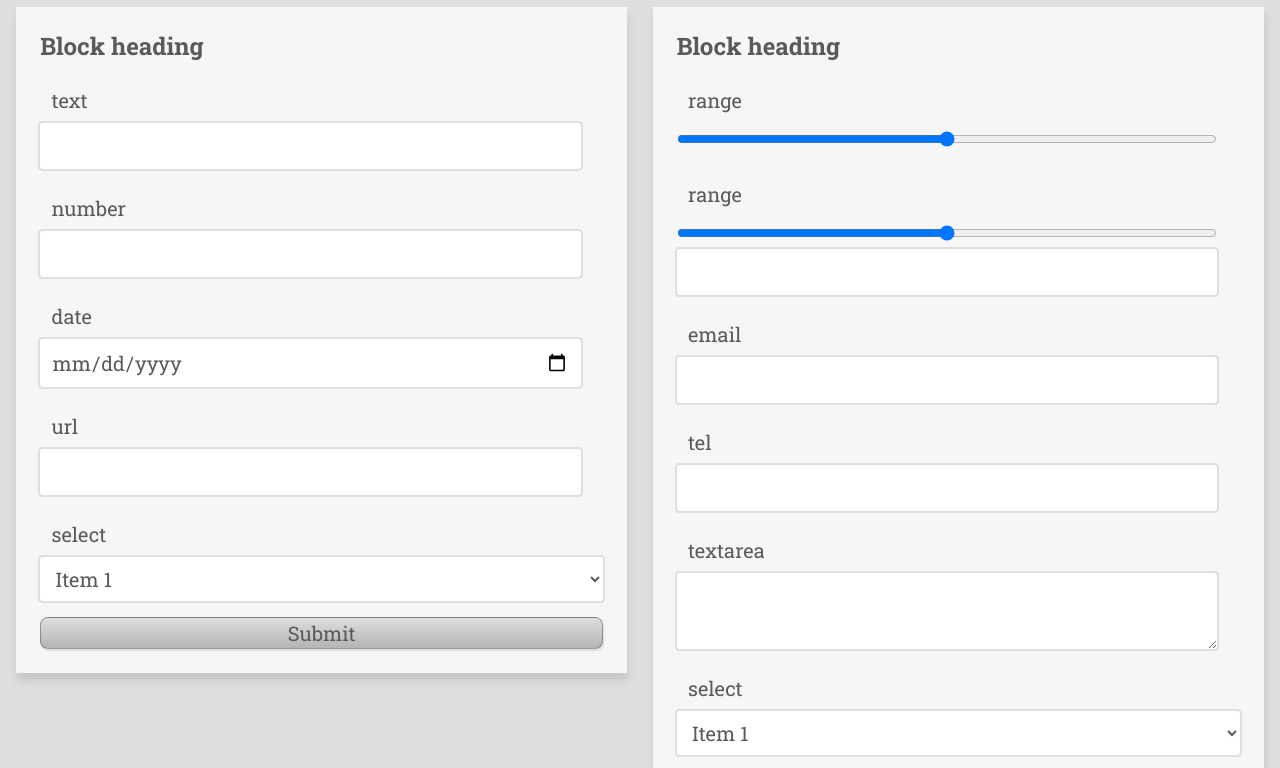
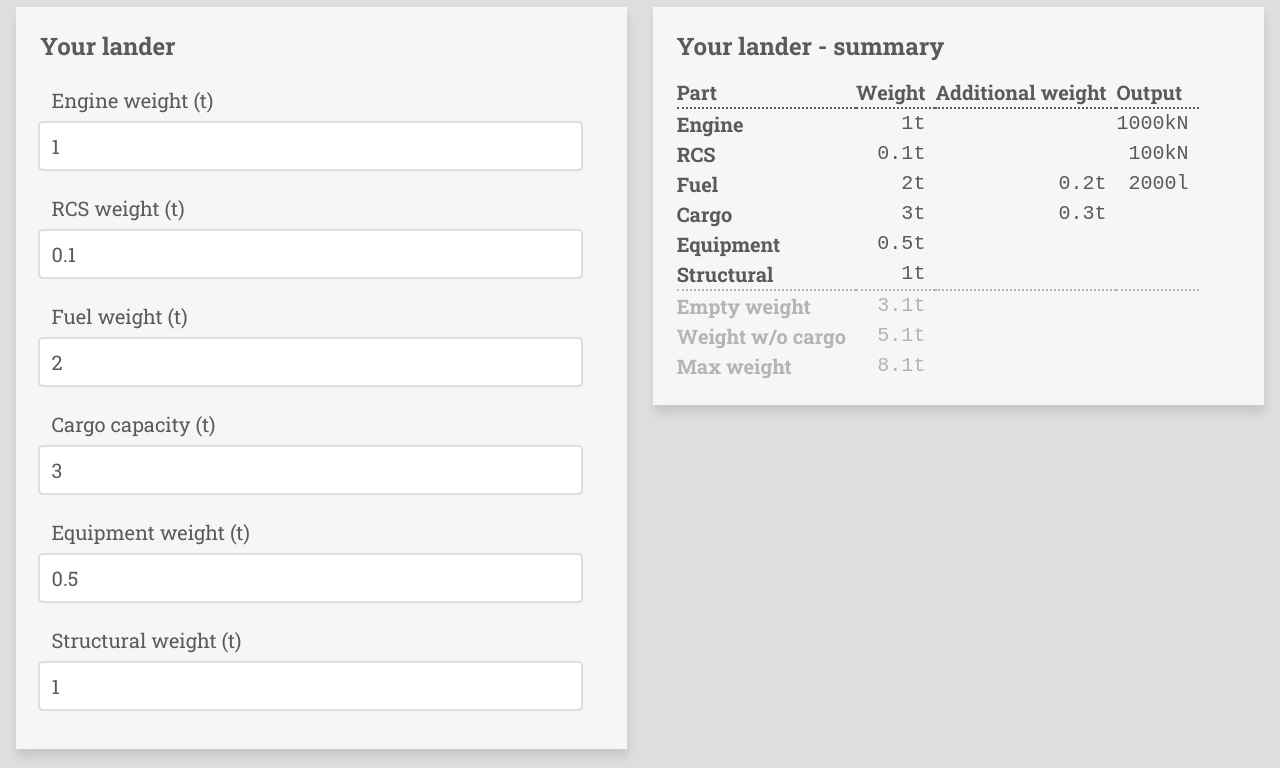
Before and after one commit to fboes/webapp-boilerplate, a plain HTML site: page index.html in a window 1280 px wide. Shown: the part 73-841 px from the top of the page. Drawn offline with nearby package versions, Linux system fonts and the light colour scheme.

Commit message:
Adding styles for tables

```diff
--- a/index.html
+++ b/index.html
@@ -3,7 +3,7 @@
 <!--html prefix="og: http://ogp.me/ns#" manifest="manifests/manifest.appcache" lang="en"-->
 <head>
 	<meta charset="UTF-8" />
-	<title>Flashy title</title>
+	<title>Lander Configurator</title>
 	<link href="//fonts.googleapis.com/css?family=Roboto:400,700|Roboto+Slab:400,700" rel="stylesheet" />
 	<link href="//netdna.bootstrapcdn.com/font-awesome/3.1.1/css/font-awesome.css" rel="stylesheet">
 	<link rel="stylesheet" href="css/styles.css" />
@@ -13,12 +13,12 @@
 	<link rel="icon" sizes="48x48" href="favicon.ico" />
 	<link rel="apple-touch-icon" href="apple-touch-icon.png" />
 	<link rel="shortcut icon" href="favicon.ico" />
-	<meta name="description" content="Flashy description" />
-	<meta property="og:title" content="Flashy title" />
-	<meta property="og:description" content="Flashy description" />
+	<meta name="description" content="Configure your lunar lander" />
+	<meta property="og:title" content="Lander Configurator" />
+	<meta property="og:description" content="Configure your lunar lander" />
 	<meta property="og:type" content="website" />
-	<meta property="og:url" content="http://flashy-url.org/" />
-	<meta property="og:image" content="http://flashy-url.org/apple-touch-icon.png" />
+	<meta property="og:url" content="http://3960.org/lander/" />
+	<meta property="og:image" content="http://3960.org/lander/apple-touch-icon.png" />
 </head>
 <body>
 	<div id="container">
@@ -26,167 +26,105 @@
 			<div class="inner">
 				<header role="banner">
 					<a href="#"><img src="apple-touch-icon.png" alt="Home" class="header-icon" /></a>
-					<h1>Flashy title</h1>
+					<h1>Lander Configurator</h1>
 				</header>
-				<nav role="navigation">
+				<!--nav role="navigation">
 					<ul class="nav">
 						<li><a href="#"><i class="icon-ellipsis-vertical"></i> <span class="icon-hide">Menu</span></a></li>
 						<li><a href="#"><i class="icon-search"></i> <span class="icon-hide">Search</span></a></li>
 					</ul>
-				</nav>
+				</nav-->
 			</div>
 		</div>
 		<div id="main">
 			<main role="main">
 				<div class="block-container">
 					<section>
-						<h3>Block heading</h3>
-						<form action="." method="get">
+						<h3>Your lander</h3>
+						<form action="." method="get" id="mainForm">
 							<span class="form-field">
-								<label for="text">text</label><input id="text" name="text" type="text" required="required" />
-							</span>
-							<span class="form-field">
-								<label for="number">number</label><input id="number" name="number" type="number" min="0" max="10" step="0.1" />
-							</span>
-							<span class="form-field">
-								<label for="date">date</label><input id="date" name="date"  type="date" />
-							</span>
-							<span class="form-field">
-								<label for="url">url</label><input id="url" name="url"  type="url" />
-							</span>
-							<span class="form-field">
-								<label for="select">select</label><select id="select" name="select">
-									<option>Item 1</option>
-									<option>Item 1</option>
-									<option>Item 1</option>
-								</select>
-							</span>
-							<button type="submit">Submit</button>
-						</form>
+								<label for="engineWeight">Engine weight (t)</label><input id="engineWeight" name="engineWeight" type="number" min="0" max="200" step="0.1" value="1" required="required" />
+							</span>							<span class="form-field">
+								<label for="rcsWeight">RCS weight (t)</label><input id="rcsWeight" name="rcsWeight" type="number" min="0" max="200" step="0.1" value="0.1" required="required" />
+							</span>							<span class="form-field">
+								<label for="fuelWeight">Fuel weight (t)</label><input id="fuelWeight" name="fuelWeight" type="number" min="0" max="200" step="0.1" value="2" required="required" />
+							</span>							<span class="form-field">
+								<label for="cargoCapacity">Cargo capacity (t)</label><input id="cargoCapacity" name="cargoCapacity" type="number" min="0" max="200" step="0.1" value="3" required="required" />
+							</span>							<span class="form-field">
+								<label for="equipmentWeight">Equipment weight (t)</label><input id="equipmentWeight" name="equipmentWeight" type="number" min="0" max="200" step="0.1" value="0.5" required="required" />
+							</span>							<span class="form-field">
+								<label for="structuralWeight">Structural weight (t)</label><input id="structuralWeight" name="structuralWeight" type="number" min="0" max="200" step="0.1" value="1" required="required" />
+							</span>						</form>
 					</section>
 					<section>
-						<h3>Block heading</h3>
-						<form action="." method="get">
-							<span class="form-field">
-								<label for="range">range</label><input id="range" name="range" type="range" min="0" max="10" step="0.1" /><output name="range-output" for="range"></output>
-							</span>
-							<span class="form-field">
-								<label for="range2">range</label><input id="range2" name="range2" type="range" min="0" max="10" step="0.1" /><input type0"number" name="range2-output" for="range2" min="0" max="10" step="0.1" />
-							</span>
-							<span class="form-field">
-								<label for="email">email</label><input id="email" name="email" type="email" />
-							</span>
-							<span class="form-field">
-								<label for="tel">tel</label><input id="tel" name="tel" type="tel" />
-							</span>
-							<span class="form-field">
-								<label for="textarea">textarea</label><textarea id="textarea" name="textarea"></textarea>
-							</span>
-							<span class="form-field">
-								<label for="select">select</label><select id="select" name="select">
-									<option>Item 1</option>
-									<option>Item 1</option>
-									<option>Item 1</option>
-								</select>
-							</span>
-							<span class="form-field">
-								<label>Checkboxes</label>
-								<ul id="f" class="checkbox checkbox-checkbox">
-									<li><label><input value="1" name="f[]" type="checkbox" class="checkbox checkbox-checkbox" /> <span>1</span></label></li>
-									<li><label><input value="2" name="f[]" type="checkbox" class="checkbox checkbox-checkbox" /> <span>2</span></label></li>
-									<li><label><input value="3" name="f[]" type="checkbox" class="checkbox checkbox-checkbox" /> <span>3</span></label></li>
-								</ul>
-							</span>
-							<span class="form-field">
-								<label>Radiobuttons</label>
-								<ul id="g" class="checkbox checkbox-radio">
-									<li><label><input value="1" name="g" type="radio" class="checkbox checkbox-radio" /> <span>1</span></label></li>
-									<li><label><input value="2" name="g" type="radio" class="checkbox checkbox-radio" /> <span>2</span></label></li>
-									<li><label><input value="3" name="g" type="radio" class="checkbox checkbox-radio" /> <span>3</span></label></li>
-								</ul>
-							</span>
-							<button type="submit" class="active">Submit</button>
-						</form>
+						<h3>Your lander - summary</h3>
+						<table>
+							<thead>
+								<tr>
+									<th>Part</th><th>Weight</th><th>Additional weight</th><th>Output</th>
+								</tr>
+							</thead>
+							<tfoot>
+								<tr>
+									<th>Empty weight</th>
+									<td class="number"><span id="output-totalEmpty">0</span>t</td>
+								</tr>
+								<tr>
+									<th>Weight w/o cargo</th>
+									<td class="number"><span id="output-totalFuel">0</span>t</td>
+								</tr>
+								<tr>
+									<th>Max weight</th>
+									<td class="number"><span id="output-totalFuelCargo">0</span>t</td>
+								</tr>
+							</tfoot>
+							<tbody>
+								<tr>
+									<th>Engine</th>
+									<td class="number"><span id="output-engineWeight">0</span>t</td>
+									<td></td>
+									<td class="number"><span id="output-engineThrust">0</span>kN</td>
+								</tr>
+								<tr>
+									<th>RCS</th>
+									<td class="number"><span id="output-rcsWeight">0</span>t</td>
+									<td></td>
+									<td class="number"><span id="output-rcsThrust">0</span>kN</td>
+								</tr>
+								<tr>
+									<th>Fuel</th>
+									<td class="number"><span id="output-fuelWeight">0</span>t</td>
+									<td class="number"><span id="output-fuelWeightAdditional">0</span>t</td>
+									<td class="number"><span id="output-fuelCapacity">0</span>l</td>
+								</tr>
+								<tr>
+									<th>Cargo</th>
+									<td class="number"><span id="output-cargoCapacity">0</span>t</td>
+									<td class="number"><span id="output-cargoCapacityAdditional">0</span>t</td>
+								</tr>
+								<tr>
+									<th>Equipment</th>
+									<td class="number"><span id="output-equipmentWeight">0</span>t</td>
+									<td></td>
+									<td></td>
+								</tr>
+								<tr>
+									<th>Structural</th>
+									<td class="number"><span id="output-structuralWeight">0</span>t</td>
+									<td></td>
+									<td><span id="output-structuralTolerance">Sturdy</span></td>
+								</tr>
+							</tbody>
+						</table>
 					</section>
 				</div>
-
-				<div class="block-container-4">
-					<section>
-						<h3>Block 4col</h3>
-						<ul>
-							<li>List item 1</li>
-							<li><a href="#">List item 2</a></li>
-							<li><del>List item 3</del></li>
-							<li>
-								<input class="no-styling" id="text" name="text" type="text" value="List item 4" />
-							</li>
-						</ul>
-					</section>
-					<section>
-						<h3>Block 4col</h3>
-						<ul>
-							<li>List item 1</li>
-							<li><a href="#">List item 2</a></li>
-							<li><del>List item 3</del></li>
-							<li>
-								<input class="no-styling" id="text" name="text" type="text" value="List item 4" />
-							</li>
-						</ul>
-					</section>
-					<section>
-						<h3>Block 4col</h3>
-						<ul>
-							<li>List item 1</li>
-							<li><a href="#">List item 2</a></li>
-							<li><del>List item 3</del></li>
-							<li><del>List item 4</del></li>
-							<li><del>List item 5</del></li>
-						</ul>
-					</section>
-					<section>
-						<h3>Block 4col</h3>
-						<ul>
-							<li>List item 1</li>
-							<li><a href="#">List item 2</a></li>
-							<li><del>List item 3</del></li>
-							<li><del>List item 4</del></li>
-							<li><del>List item 5</del></li>
-						</ul>
-					</section>
-				</div>
-
-				<div class="block-container-3">
-					<section>
-						<h3>Block 3col</h3>
-						<p>Just another test</p>
-						<footer>
-							Last change: Yesterday
-						</footer>
-					</section>
-					<section>
-						<h3>Block 3col</h3>
-						<p>Just another test</p>
-						<footer>
-							Last change: Today
-						</footer>
-					</section>
-					<section>
-						<h3>Block 3col</h3>
-						<p>Just another test</p>
-						<footer>
-							Last change: Last Tuesday
-						</footer>
-					</section>
-				</div>
-
-			</div>
 		</main>
 		<div id="aside">
 			<aside role="complementary"><!-- --></aside>
 		</div>
 		<div id="footer">
 			<div class="inner">
-				<footer>Build with <a href="https://github.com/fboes/webapp-boilerplate">Webapp-Boilerplate</a> &middot; &copy; Flashy company</footer>
+				<footer>Build with <a href="https://github.com/fboes/webapp-boilerplate">Webapp-Boilerplate</a> &middot; &copy; Frank Boës</footer>
 			</div>
 		</div>
 	</div>
--- a/js/behaviour.js
+++ b/js/behaviour.js
@@ -1,52 +1,89 @@
 (function ($) {
-	$.fn.examplePlugin = function (options) {
-		var behaviour = {
+	$.fn.activateTheMachine = function (options) {
+		var TheMachine = {
 			options : $.extend(
 				{
 				},
 				options
 			),
-
+			values : {
+					engineWeight : null,
+					engineThrust : null,
+					rcsWeight : null,
+					rcsThrust : null,
+					fuelWeight : null,
+					fuelWeightAdditional : null,
+					fuelCapacity : null,
+					cargoCapacity : null,
+					cargoCapacityAdditional : null,
+					equipmentWeight : null,
+					structuralWeight : null,
+					structuralTolerance : null,
+					totalEmpty : null,
+					totalFuel : null,
+					totalFuelCargo : null
+			},
 			elements : {
-				parent : null
+				parent : null,
+				mainForm : null
 			},
 
 			init : function (el) {
+				var that = this;
 				this.elements.parent = el;
-				// Your stuff here
-				console.log("Ready and waiting…");
+				this.elements.mainForm = el.find('#mainForm');
+				this.compute(this);
+
+				this.elements.mainForm
+					.on('change','input', function() {
+						that.compute(that);
+					})
+					.on('keyup','input', function() {
+						that.compute(that);
+					})
+				;
+			},
+			compute : function (that) {
+				that.getValues();
+
+				console.log('Computing...');
+
+				that.values.engineThrust = that.values.engineWeight * 1000;
+				that.values.rcsThrust = that.values.rcsWeight * 1000;
+				that.values.fuelCapacity = that.values.fuelWeight * 1000;
+				that.values.fuelWeightAdditional = that.values.fuelWeight / 10;
+				that.values.cargoCapacityAdditional = that.values.cargoCapacity / 10;
+				that.values.totalEmpty = that.values.engineWeight
+					+ that.values.rcsWeight
+					+ that.values.fuelWeightAdditional
+					+ that.values.cargoCapacityAdditional
+					+ that.values.equipmentWeight
+					+ that.values.structuralWeight
+				;
+				that.values.totalFuel = that.values.totalEmpty + that.values.fuelWeight;
+				that.values.totalFuelCargo = that.values.totalFuel + that.values.cargoCapacity;
+
+				that.setValues();
+			},
+			getValues : function () {
+					var that = this;
+					this.elements.mainForm.find('input').each(function(index) {
+						that.values[$(this).attr('id')] = Number($(this).val());
+					});
+			},
+			setValues : function () {
+				$.each(this.values, function(index, value) {
+					$('#output-'+index).html(value);
+				});
 			}
 		}
 
 		return this.each(function() {
-			behaviour.init($(this));
+			TheMachine.init($(this));
 		});
 	}
 })(jQuery);
 
-/*
-if (typeof navigator.mozApps != 'undefined'){
-	var request = navigator.mozApps.checkInstalled("http://path.to/my/manifests/manifest.webapp");
-	request.onsuccess = function() {
-		if (request.result) {
-			// we're installed
-		}
-		else {
-			var request = navigator.mozApps.install("http://path.to/my/manifests/manifest.webapp");
-			request.onsuccess = function() {
-				// great - display a message, or redirect to a launch page
-			};
-			request.onerror = function() {
-				// whoops - this.error.name has details
-			};
-		}
-	};
-	request.onerror = function() {
-		alert('Error checking installation status: ' + this.error.message);
-	};
-}
-*/
-
 $(document).ready(function() {
-	$('#container').examplePlugin({});
+	$('#container').activateTheMachine({});
 });
--- a/sass/_base.scss
+++ b/sass/_base.scss
@@ -111,6 +111,7 @@ $font-size-large  : 1.5rem;
 
 $font-family:        'Roboto Slab', Garamond, serif;
 $font-family-header: 'Roboto', Tahoma, sans-serif;
+$font-family-fixed:  'Courier New', monospace;
 
 @if $switch-use-dark {
 	$font-family: $font-family-header;
--- a/sass/_screen.scss
+++ b/sass/_screen.scss
@@ -17,6 +17,22 @@ a {
 ul {
 	li {
 		margin-left: 1.5 * $base-unit;
+	}
+}
+table {
+	thead {
+		border-bottom:$base-unit/8 dotted;
+	}
+	tfoot {
+		border-top:$base-unit/8 dotted;
+		color: $color-grey-dark;
+	}
+	td, th {
+		padding-right:0.5em;
+		&.number {
+			text-align:right;
+			font-family: $font-family-fixed;
+		}
 	}
 }
 
```
Also changed, not shown: README.md, css/styles.css, 1 other file.
